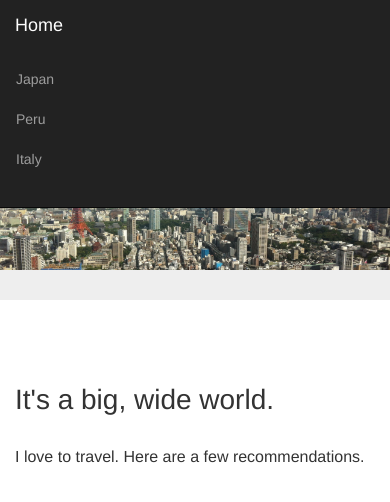
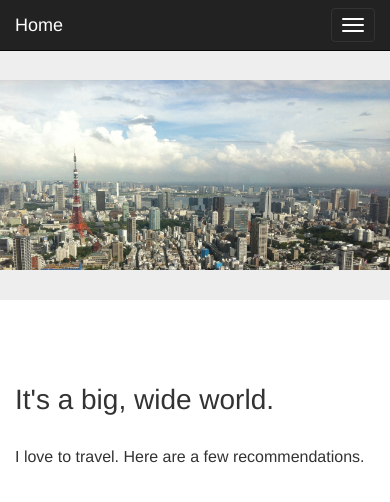
Before and after one commit to annabarcus/annabarcus.github.io, a plain HTML site: page index.html in a window 390 px wide. Drawn offline with nearby package versions, Linux system fonts and the light colour scheme.

Commit message:
jan 16 1

```diff
--- a/index.html
+++ b/index.html
@@ -29,9 +29,15 @@
   <nav class="navbar navbar-inverse navbar-fixed-top" role="navigation">
    <div class="container">
     <div class="navbar-header">
+     <button type="button" class="navbar-toggle" data-toggle="collapse" data-target="#bs-example-navbar-collapse-1">
+       <span class="sr-only">Toggle navigation</span>
+       <span class="icon-bar"></span>
+       <span class="icon-bar"></span>
+       <span class="icon-bar"></span>
+     </button>
       <a class="navbar-brand" href="index.html">Home</a>
     </div>
-    <div class="navbar">
+    <div class="collapse navbar-collapse" id="bs-example-navbar-collapse-1">
         <ul class="nav navbar-nav">
           <li>
             <a href="page2.html">Japan</a>
@@ -46,9 +52,9 @@
       </div>
     </div>
   </nav>
-  <header class="jumbotron">
-      <img class="img-responsive img-center" src="tokyo2.jpg" alt="">
-  </header>
+    <header class="jumbotron">
+        <img class="img-responsive img-center" src="tokyo2.jpg" alt="">
+    </header>
     <section>
         <div class="container">
             <div class="row">
```
Also changed, not shown: page2.html (+7 -1 lines), page3.html (+7 -3 lines), page4.html (+7 -3 lines), linedpaper.png (deleted).
